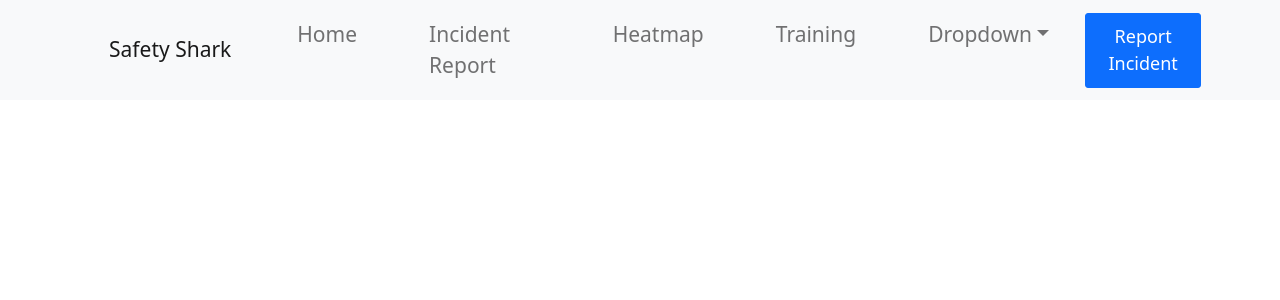
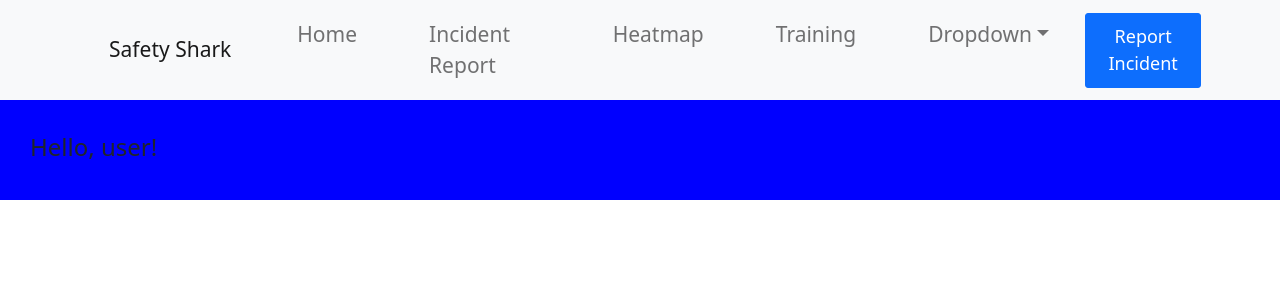
Before and after one commit to jr7072/CodeRed, a React (Create React App) app: page /home in a window 1280 px wide. Shown: the top 300 px of the page. Built offline with nearby package versions, Linux system fonts and the light colour scheme.

Commit message:
the big push

```diff
--- a/src/App.js
+++ b/src/App.js
@@ -6,6 +6,7 @@ import 'bootstrap/dist/css/bootstrap.min.css';
 import { LandingComponent } from './Components/Landing/LandingCom';
 import { TrainingComponent } from './Components/Training/TrainingCom';
 import { HomeCom } from './Components/Home/HomeCom'
+import React, {useState} from "react"
 
 
 function App() {
@@ -20,10 +21,15 @@ function App() {
             <Route path="/" exact>
               <LandingComponent />
             </Route>
-            <Route path="/home" exact>
-              <NavigationBar />
-              <HomeCom />
-            </Route>
+            <Route path="/home" exact render={props => {
+              return (
+                <div>
+                <NavigationBar />
+                <HomeCom />
+                </div>
+              )
+            }}/>
+
             <Route path="/incidentReport" exact>
               <NavigationBar />
               <ReportIncidentModal />
--- a/src/Components/Home/Home.css
+++ b/src/Components/Home/Home.css
@@ -1,12 +1,20 @@
 .home {
 
     position: relative;
-    top: 0;
+    top: 100px;
 
 }
 
 .home .greeting{
 
     width: 100%;
-    height: 200px;
+    height: 100px;
+    background-color: blue;
+    display: flex;
+    align-items: center;
 }
+
+.greeting h2{
+
+    margin-left: 30px;
+}
--- a/src/Pages/Home/Home.js
+++ b/src/Pages/Home/Home.js
@@ -1,10 +1,11 @@
 import React from 'react';
 
-export const Home = () => {
+export const Home = ({user}) => {
+
     return(
         <div className="home">
             <div className="greeting">
-                <h2>Hello Loser</h2>
+                {user ? <h2>Hello, {user}</h2>: <h2>Hello, user!</h2>}
             </div>
         </div>
     )
--- a/src/Util/Google/GoogleButton.js
+++ b/src/Util/Google/GoogleButton.js
@@ -3,7 +3,7 @@ import GoogleLogin from  'react-google-login';
 
 import "./GoogleButton.css";
 
-const clientId = "bruh";
+const clientId = "null";
 
 export const GoogleButton = () => {
 
@@ -15,7 +15,7 @@ export const GoogleButton = () => {
             onFailure={null}
             cookiePolicy={'single_host_origin'}
             className="google-button"
-            isSignedIn={true}
+
         />
     )
 }
```
